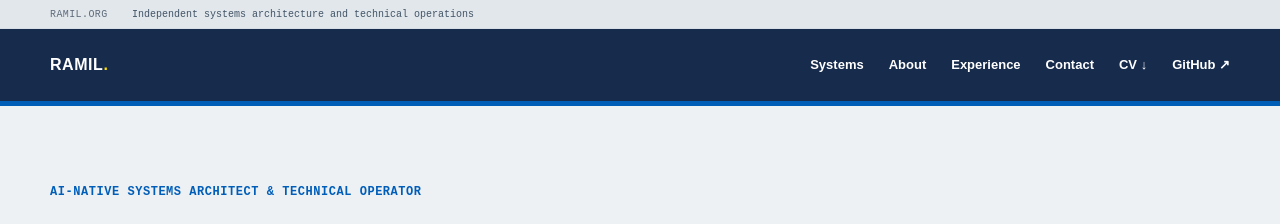
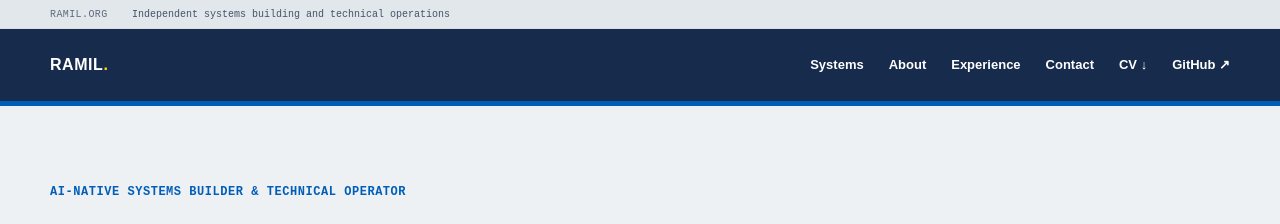
Before and after one commit to zezekim/ramil.org, a Next.js app: page / in a window 1280 px wide. Shown: the top 224 px of the page. Built offline with nearby package versions, Linux system fonts and the light colour scheme.

Commit message:
Use systems builder positioning

```diff
--- a/app/layout.tsx
+++ b/app/layout.tsx
@@ -3,17 +3,17 @@ import { Analytics } from "@vercel/analytics/next";
 import "./globals.css";
 
 export const metadata: Metadata = {
-  title: "Ramil Sususco — AI-Native Systems Architect",
+  title: "Ramil Sususco — AI-Native Systems Builder",
   description:
     "I build production systems that run without babysitting: infrastructure, internal platforms, data, automation, and AI.",
-  keywords: ["systems architect", "technical operations", "AI systems", "production systems", "FastAPI", "Go"],
+  keywords: ["systems builder", "technical operations", "AI systems", "production systems", "FastAPI", "Go"],
   authors: [{ name: "Ramil Sususco" }],
   robots: {
     index: true,
     follow: true,
   },
   openGraph: {
-    title: "Ramil Sususco — AI-Native Systems Architect",
+    title: "Ramil Sususco — AI-Native Systems Builder",
     description: "I build systems that run without babysitting.",
     type: "website",
   },
--- a/app/page.tsx
+++ b/app/page.tsx
@@ -9,7 +9,7 @@
 
 export default function Home() {
   return <><SiteNav /><main id="main-content">
-    <section className="hero shell"><div className="hero-copy"><p className="kicker">AI-native systems architect & technical operator</p><h1>I build systems that run without babysitting.</h1><p className="lede">I turn messy operational workflows into reliable software — across infrastructure, APIs, internal tools, data platforms, automation, and AI.</p><div className="hero-actions"><Link href="#systems" className="button button-primary">View systems <span aria-hidden="true">↓</span></Link><Link href="/about" className="button">About me <span aria-hidden="true">→</span></Link></div></div><aside className="hero-side" aria-label="Availability"><span className="live-dot" /> Manila · Remote<br />Available for select architecture / engineering work</aside></section>
+    <section className="hero shell"><div className="hero-copy"><p className="kicker">AI-native systems builder & technical operator</p><h1>I build systems that run without babysitting.</h1><p className="lede">I turn messy operational workflows into reliable software — across infrastructure, APIs, internal tools, data platforms, automation, and AI.</p><div className="hero-actions"><Link href="#systems" className="button button-primary">View systems <span aria-hidden="true">↓</span></Link><Link href="/about" className="button">About me <span aria-hidden="true">→</span></Link></div></div><aside className="hero-side" aria-label="Availability"><span className="live-dot" /> Manila · Remote<br />Available for select architecture / engineering work</aside></section>
     <section className="section shell" id="systems"><div className="section-head"><div><p className="kicker">Selected systems</p><h2>Systems, not portfolio pieces.</h2></div><p>Each case study starts with the operational problem — then shows how the system was made reliable enough to own.</p></div><div className="systems-list">{systems.map(system => <SystemCard system={system} key={system.slug} />)}</div></section>
     <section className="section shell work-section"><div className="section-head"><div><p className="kicker">How I work</p><h2>Understand → Model → Build → Operate</h2></div><p>The correct action should be the easiest action.</p></div><div className="process-grid">{[["01", "Understand", "Map the actual business process before writing code."], ["02", "Model", "Define authoritative data, workflows, failure states, and human responsibilities."], ["03", "Build", "Use the simplest appropriate tool: application code, automation, AI, or infrastructure."], ["04", "Operate", "Deploy, monitor, recover, document, and improve."]].map(([n, title, copy]) => <div className="process-step" key={n}><span>{n}</span><h3>{title}</h3><p>{copy}</p></div>)}</div><div className="principle-callout">AI should assist judgment, not replace authority where mistakes are expensive.</div></section>
     <section className="section philosophy"><div className="shell"><div className="section-head"><div><p className="kicker">Architecture philosophy</p><h2>Practical by design.</h2></div><p>Good systems clarify what happens next — including when something fails.</p></div><div className="principles">{principles.map((principle, index) => <p key={principle}><span>{String(index + 1).padStart(2, "0")}</span>{principle}</p>)}</div></div></section>
--- a/components/SiteNav.tsx
+++ b/components/SiteNav.tsx
@@ -11,7 +11,7 @@ export default function SiteNav() {
   return (
     <>
       <a href="#main-content" className="skip-link">Skip to main content</a>
-      <div className="service-bar"><div className="shell">RAMIL.ORG <span>Independent systems architecture and technical operations</span></div></div>
+      <div className="service-bar"><div className="shell">RAMIL.ORG <span>Independent systems building and technical operations</span></div></div>
     <header className="site-header">
       <nav className="shell nav" aria-label="Main navigation">
         <Link href="/" className="wordmark">RAMIL<span>.</span></Link>
--- a/public/cv.html
+++ b/public/cv.html
@@ -32,18 +32,18 @@
 <body>
   <header>
     <h1>Ramil Sususco</h1>
-    <div class="contact">AI-Native Systems Architect &amp; Technical Operator · Manila, Philippines · Remote · <a href="mailto:hi@ramil.org">hi@ramil.org</a> · <a href="https://ramil.org">ramil.org</a> · <a href="https://github.com/zezekim">github.com/zezekim</a></div>
+    <div class="contact">AI-Native Systems Builder &amp; Technical Operator · Manila, Philippines · Remote · <a href="mailto:hi@ramil.org">hi@ramil.org</a> · <a href="https://ramil.org">ramil.org</a> · <a href="https://github.com/zezekim">github.com/zezekim</a></div>
     <div class="rule"></div>
   </header>
 
   <section>
     <h2>Profile</h2>
-    <p class="summary">Systems architect and technical operator with 17+ years building and running production web, infrastructure, backend, automation, data, and AI systems. I turn messy operational problems into clear workflows, choose the simplest reliable implementation, and stay accountable through deployment, monitoring, recovery, and improvement. I came to AI from production systems, not the other way around.</p>
+    <p class="summary">Systems builder and technical operator with 17+ years building and running production web, infrastructure, backend, automation, data, and AI systems. I turn messy operational problems into clear workflows, choose the simplest reliable implementation, and stay accountable through deployment, monitoring, recovery, and improvement. I came to AI from production systems, not the other way around.</p>
   </section>
 
   <section>
     <h2>Experience</h2>
-    <div class="role"><strong>Independent Systems Architect &amp; Technical Operator</strong><span class="date">2009–Present · Manila / Remote</span></div>
+    <div class="role"><strong>Independent Systems Builder &amp; Technical Operator</strong><span class="date">2009–Present · Manila / Remote</span></div>
     <ul>
       <li>Design and operate internal platforms, event-driven services, AI workflows, infrastructure, and production web systems for operationally complex businesses.</li>
       <li>Translate business processes into authoritative data models, explicit workflow states, human approval points, provider integrations, audit trails, and recoverable failure paths.</li>
```
Also changed, not shown: 1 other file (tests, documents, lock files or other folders).
